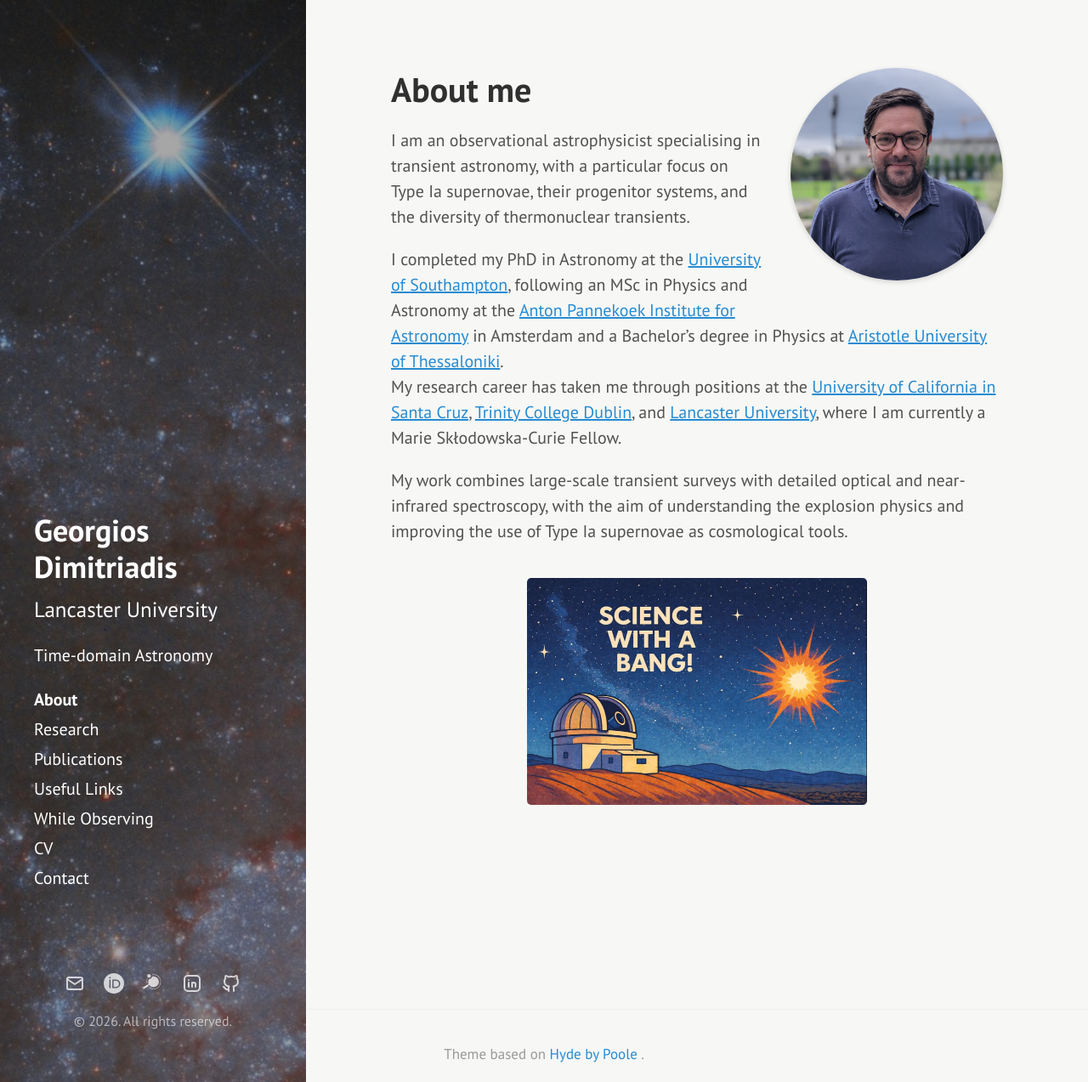
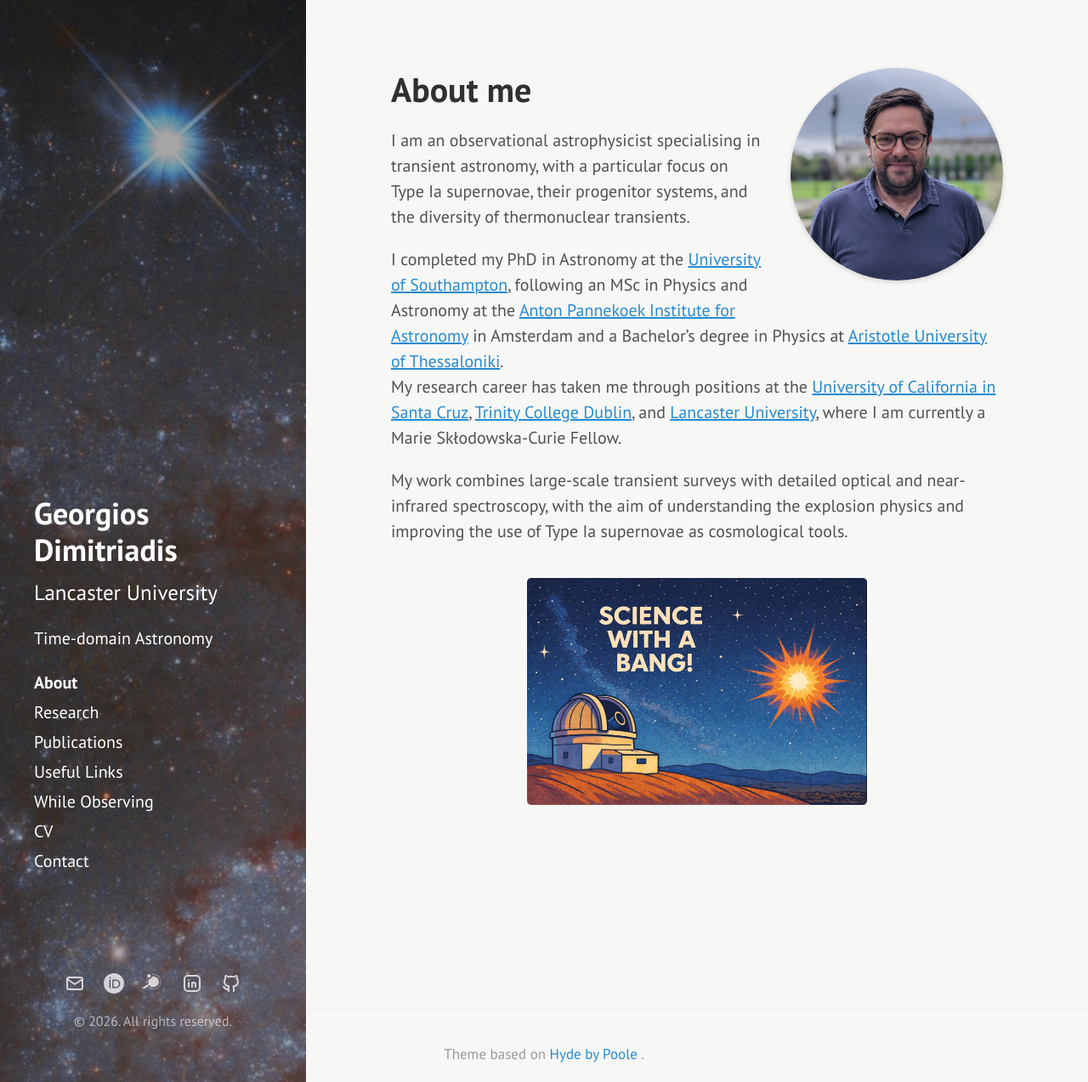
Before and after one commit to geodimitriadis/geodimitriadis.github.io, a Jekyll site: the page built from index.md, in a window 1280 px wide and 1273 px high. Shown: the whole window at 85% size. Built offline with Jekyll 4.4.1, drawn with Linux system fonts in a browser that asks for light colours.

Commit message:
Update hyde.css

```diff
--- a/public/css/hyde.css
+++ b/public/css/hyde.css
@@ -165,7 +165,7 @@ a.sidebar-nav-item:focus {
 
     /* THIS is what moves it lower */
     justify-content: flex-end;
-    padding-bottom: 2.5rem;  /* adjust this number */
+    padding-bottom: 3.5rem;  /* adjust this number */
   }
 }
 
```
